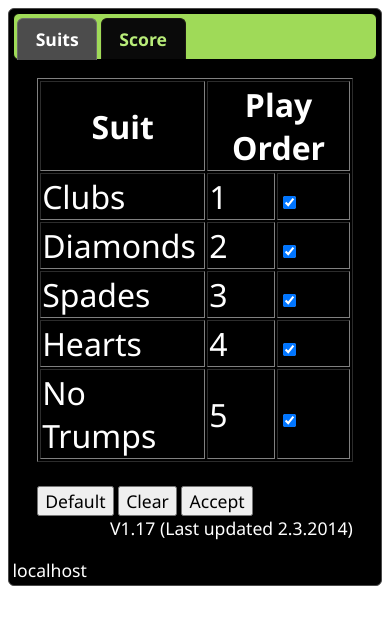
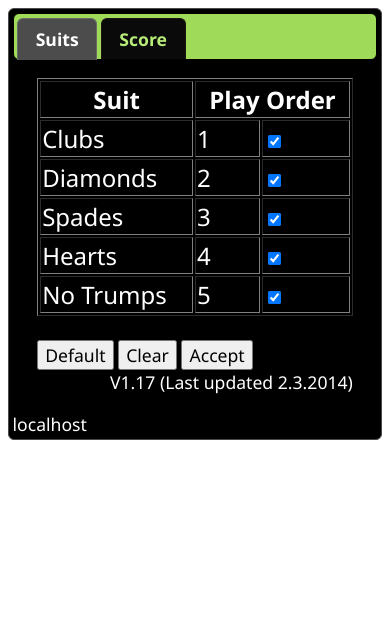
Before and after one commit to pistonbroke/whist, a plain HTML site: page index.html in a window 390 px wide. Drawn offline with Linux system fonts and the light colour scheme; some packages are replaced by stand-ins of ours.

Commit message:
Phone resizing

```diff
--- a/index.html
+++ b/index.html
@@ -17,7 +17,7 @@
 
 		<STYLE type="text/css">
 			.ui-tabs .ui-state-disabled { display: none; /* disabled tabs don't show up */ }
-			table { width : 100%; font-size : xx-large; }
+			table { width : 100%; font-size : x-large; }
 		</STYLE>
 	</head>
 
@@ -82,7 +82,7 @@
 				<li><a href="#score"><span>Score</span></a></li>
 			</ul>
 			<div id="suits">
-				<table border="1"  style="font-size:xx-large;" >
+				<table border="1"  style="font-size:x-large;" >
 					<tr align="center"><th>Suit</th><th colspan="2">Play Order</th></tr>
 					<tr><td><label for="siu_1" id="suit_1">Clubs</label></td><td><div id="spos_1">1</div></td><td><input id='siu_1' class='suit_in_use' type='checkbox'/></td></tr>
 					<tr><td><label for="siu_2" id="suit_2">Diamonds</label></td><td><div id="spos_2">1</div></td><td><input id='siu_2' class='suit_in_use' type='checkbox'/></td></tr>
@@ -98,7 +98,7 @@
 				<div style="text-align:right">V1.17 (Last updated 2.3.2014)</div>
 			</div>
 			<div id="players">
-				<textarea id="PlayerNames" rows="7" title="Player Names" style=" font-size : xx-large; "> </textarea>
+				<textarea id="PlayerNames" rows="7" title="Player Names" style=" font-size : x-large; "> </textarea>
 				<br /><button type="button" id="bSavePlyr" >Save</button>
 				<table id="PlayerTable" border="1">
 					<tr id="r0"><th>Player</th><th>In Use</th><th>Order</th></tr>
```
